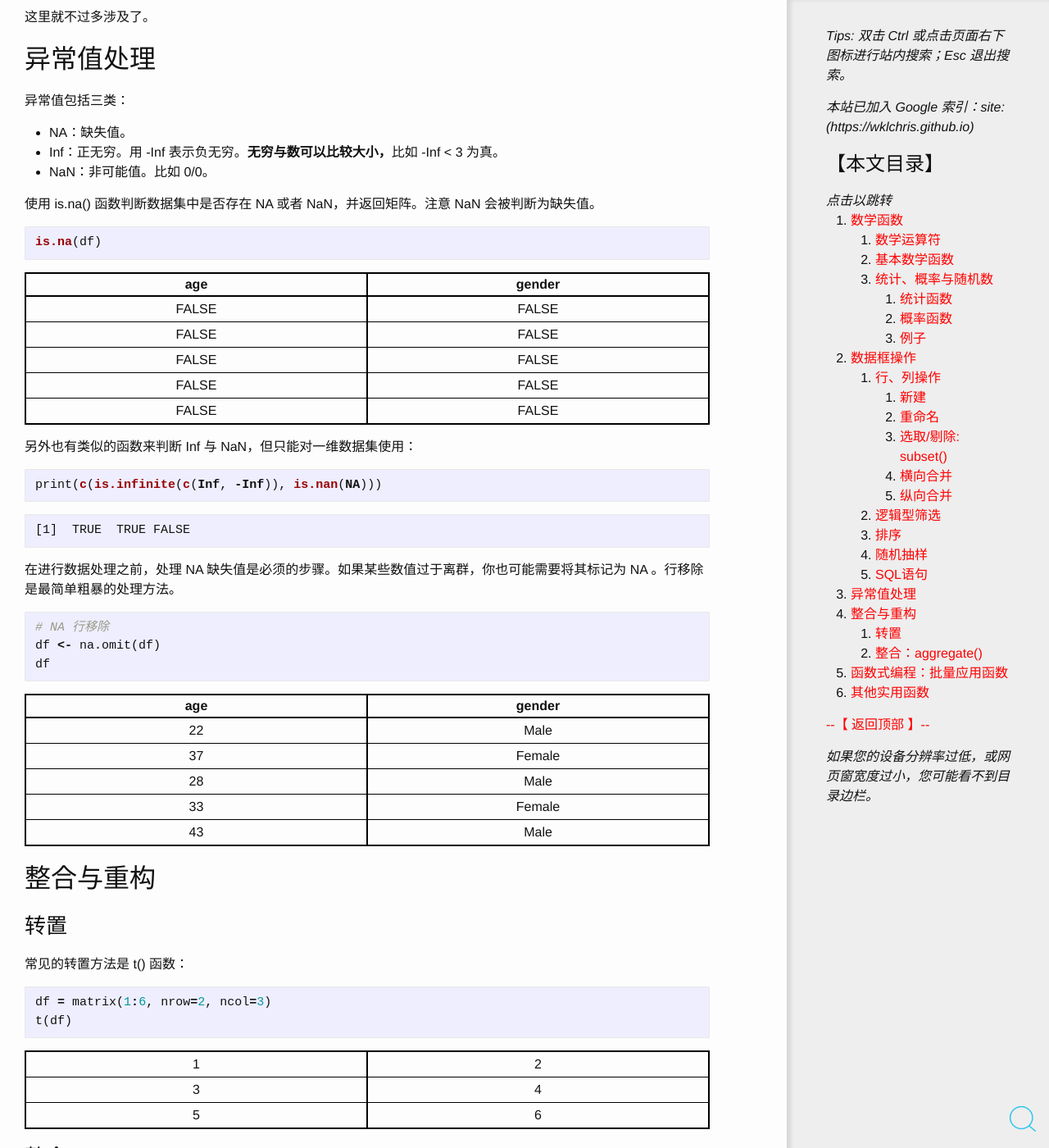
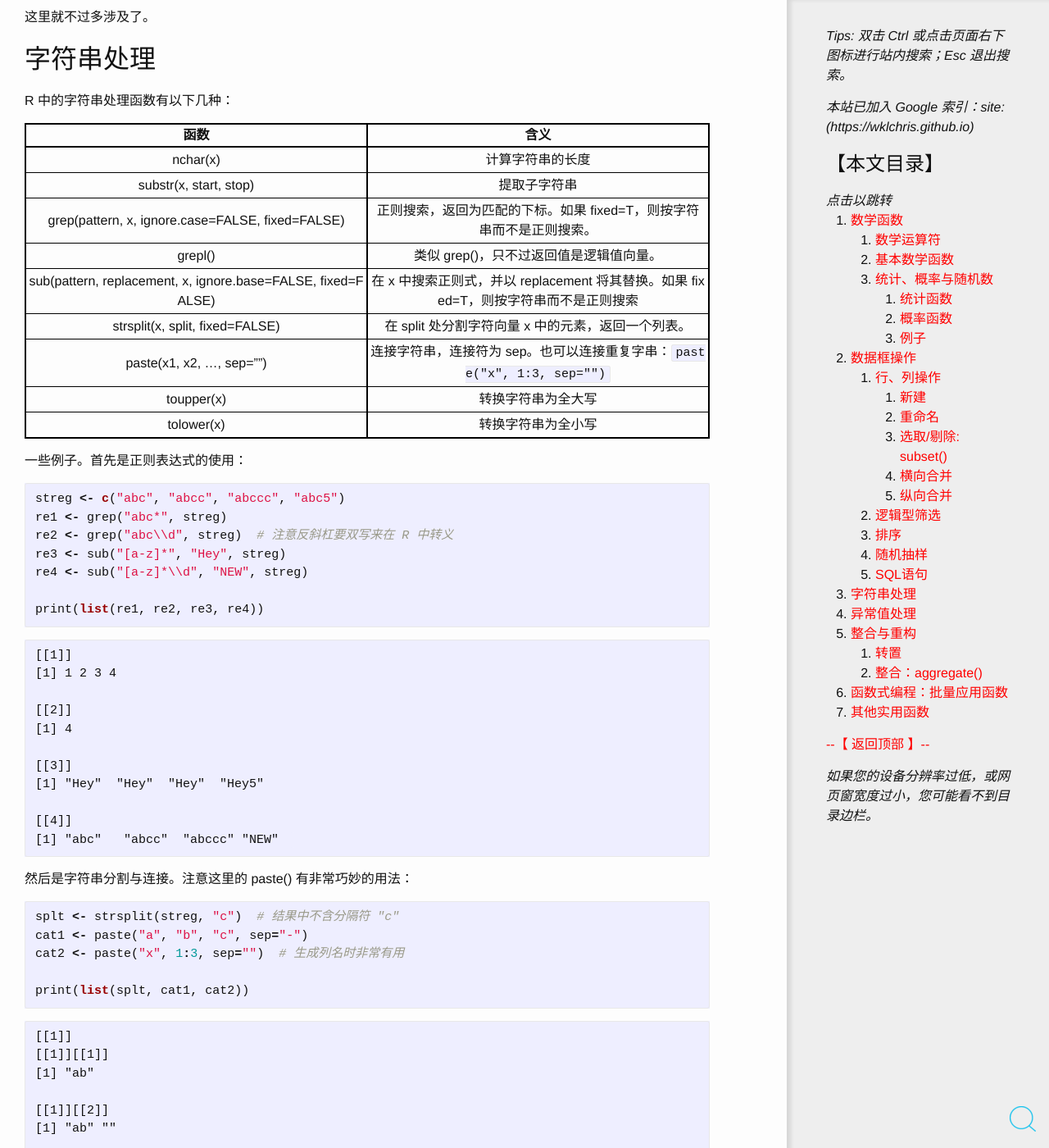
Before and after one commit to wklchris/wklchris.github.io, a Jekyll site: the page built from _posts/2017-01-27-R-manage-data.md, in a window 1280 px wide and 1400 px high, scrolled down 8518 px. Shown: the whole window at 82% size. Built offline with Jekyll 4.4.1, drawn with Linux system fonts in a browser that asks for light colours; formulas are drawn with MathJax 3; comment, search, counter and statistics services are not loaded; some of the changed text lies outside the part shown.

````diff
--- a/_includes/icon-weibo.html
+++ b/_includes/icon-weibo.html
@@ -1 +1 @@
-<a href="http://www.weibo.com/{{ include.urlid }}"><span class="icon icon--weibo">{% include icon-weibo.svg %}</span><span class="username">@{{ include.username }}</span></a>
+<a href="http://weibo.com/{{ include.urlid }}"><span class="icon icon--weibo">{% include icon-weibo.svg %}</span><span class="username">@{{ include.username }}</span></a>
--- a/_layouts/categories.html
+++ b/_layouts/categories.html
@@ -1,6 +1,8 @@
 ---
 layout: page
 ---
+
+<p style="margin-top: 10px"><i>鼠标悬停于标题链接上方，以预览博文摘要。</i></p>
 
 {% assign sorted_cat = site.categories | sort %}
 
@@ -9,7 +11,8 @@
 <ul class="arc-list">
     {% for post in category.last %}
         <li>
-          {{ post.date | date: '%Y-%m-%d'}} <a href="{{ post.url }}">{{ post.title }}</a>
+          {{ post.date | date: '%Y-%m-%d'}}
+          <a href="{{ post.url }}" title="{{ post.excerpt | remove: '<p>' | remove: '</p>' }}">{{ post.title }}</a>
           {% if post.update %}
               …… <i>更新：{{ post.update }}</i>
           {% endif %}
--- a/_posts/2017-01-27-R-manage-data.md
+++ b/_posts/2017-01-27-R-manage-data.md
@@ -2,11 +2,12 @@
 layout: post
 title: R语言（数学函数与数据管理）
 categories: R
+update: 2017-01-28
 tags: R-learning
 ---
 
 
-本节内容可应用在数据读取之后。包括基本的运算（包括统计函数）、数据重整（排序、合并、子集、随机抽样、整合、重塑等）、异常值（NA/Inf/NaN）处理等内容。也包括 apply() 这种函数式编程函数的使用。
+本节内容可应用在数据读取之后。包括基本的运算（包括统计函数）、数据重整（排序、合并、子集、随机抽样、整合、重塑等）、字符串处理、异常值（NA/Inf/NaN）处理等内容。也包括 apply() 这种函数式编程函数的使用。
 
 字符串处理、函数声明等内容会单独归纳到本系列的另外的文章中。
 
@@ -501,6 +502,82 @@
 
 这里就不过多涉及了。
 
+## 字符串处理
+
+R 中的字符串处理函数有以下几种：
+
+| 函数 | 含义 |
+| --- | --- |
+| nchar(x) | 计算字符串的长度 |
+| substr(x, start, stop) | 提取子字符串 |
+| grep(pattern, x, ignore.case=FALSE, fixed=FALSE) | 正则搜索，返回为匹配的下标。如果 fixed=T，则按字符串而不是正则搜索。 |
+| grepl() | 类似 grep()，只不过返回值是逻辑值向量。 |
+| sub(pattern, replacement, x, ignore.base=FALSE, fixed=FALSE) | 在 x 中搜索正则式，并以 replacement 将其替换。如果 fixed=T，则按字符串而不是正则搜索 |
+| strsplit(x, split, fixed=FALSE) | 在 split 处分割字符向量 x 中的元素，返回一个列表。 |
+| paste(x1, x2, ..., sep="") | 连接字符串，连接符为 sep。也可以连接重复字串：`paste("x", 1:3, sep="")` |
+| toupper(x) | 转换字符串为全大写 |
+| tolower(x) | 转换字符串为全小写 |
+
+一些例子。首先是正则表达式的使用：
+
+
+```R
+streg <- c("abc", "abcc", "abccc", "abc5")
+re1 <- grep("abc*", streg)
+re2 <- grep("abc\\d", streg)  # 注意反斜杠要双写来在 R 中转义
+re3 <- sub("[a-z]*", "Hey", streg)
+re4 <- sub("[a-z]*\\d", "NEW", streg)
+
+print(list(re1, re2, re3, re4))
+```
+
+    [[1]]
+    [1] 1 2 3 4
+
+    [[2]]
+    [1] 4
+
+    [[3]]
+    [1] "Hey"  "Hey"  "Hey"  "Hey5"
+
+    [[4]]
+    [1] "abc"   "abcc"  "abccc" "NEW"
+
+
+
+然后是字符串分割与连接。注意这里的 paste() 有非常巧妙的用法：
+
+
+```R
+splt <- strsplit(streg, "c")  # 结果中不含分隔符 "c"
+cat1 <- paste("a", "b", "c", sep="-")
+cat2 <- paste("x", 1:3, sep="")  # 生成列名时非常有用
+
+print(list(splt, cat1, cat2))
+```
+
+    [[1]]
+    [[1]][[1]]
+    [1] "ab"
+
+    [[1]][[2]]
+    [1] "ab" ""
+
+    [[1]][[3]]
+    [1] "ab" ""   ""
+
+    [[1]][[4]]
+    [1] "ab" "5"
+
+
+    [[2]]
+    [1] "a-b-c"
+
+    [[3]]
+    [1] "x1" "x2" "x3"
+
+
+
 ## 异常值处理
 
 异常值包括三类：
--- a/ipynb/_post_head.csv
+++ b/ipynb/_post_head.csv
@@ -1,4 +1,5 @@
-Regular-Expression
+R-manage-data
+2017-01-28,R-plotting-basic,R,R-learning
 2017-01-28,Regular-Expression,正则表达式,Other,
 2017-01-27,R-manage-data,R语言（数学函数与数据管理）,R,R-learning
 2017-01-24,R-read-data,R语言（数据读写操作）,R,R-learning
````
Also changed, not shown: TableofContents.md (+4 -2 lines), 1 other file.
